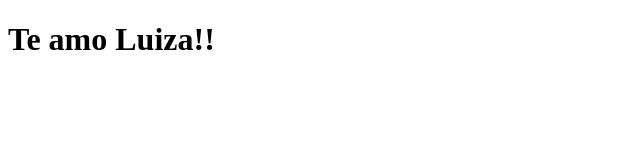
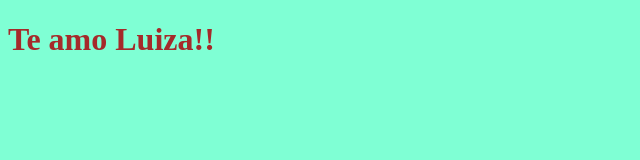
Before and after one commit to NatanViana/natanviana.github.io, a plain HTML site: page index.html in a window 1280 px wide. Shown: the whole page, without its empty margins (0-640 px from the left). Drawn offline with Linux system fonts and the light colour scheme.

Commit message:
Update do INDEX COM CHAMADA DE CSS

```diff
--- a/index.html
+++ b/index.html
@@ -3,6 +3,7 @@
 <head>
     <meta charset="UTF-8">
     <meta name="viewport" content="width=device-width, initial-scale=1.0">
+    <link rel="stylesheet" href="https://natanviana.github.io/css/style.css">
     <title>Meu site</title>
 </head>
 <body>
```
